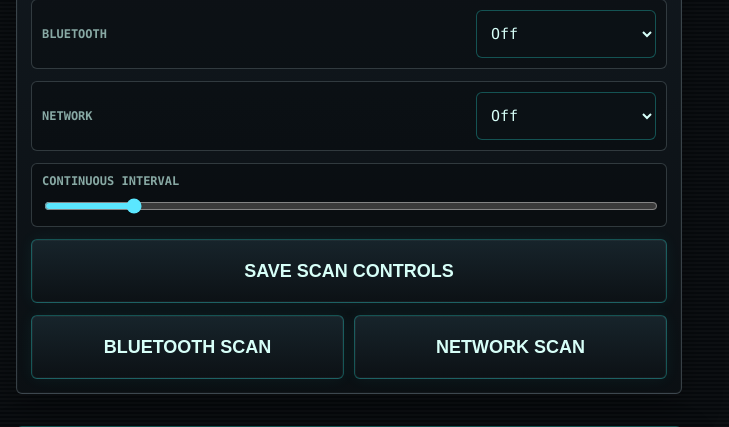
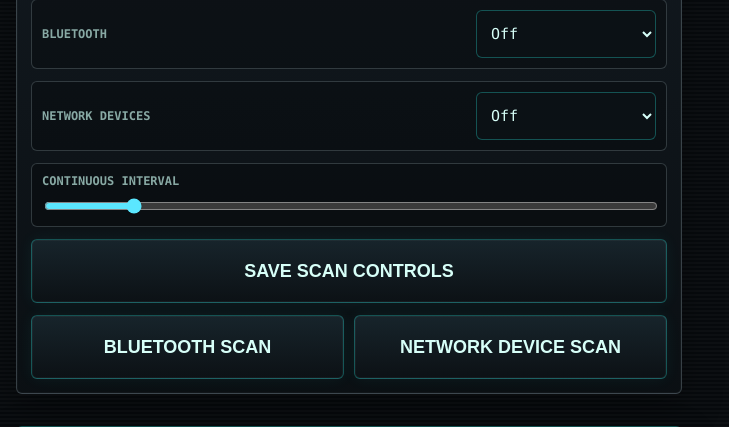
Before and after one commit to jfergs/gridrunner, a FastAPI app: template web/templates/index.html in a window 1280 px wide. Shown: the part 1062-1489 px from the top of the page, without its empty margins (0-729 px from the left). Run offline with FastAPI, Linux system fonts and the light colour scheme; the template is opened without the code that fills it, so the values that code supplies are empty.

Commit message:
Separate network device scan control
Clarify dashboard scan controls for network device discovery and preserve legacy scan state compatibility.

```diff
--- a/web/app.py
+++ b/web/app.py
@@ -39,13 +39,13 @@ SCAN_INTERVAL_DEFAULT = 300
 SCAN_PROFILES = {
     "low-impact": {
         "bluetooth_mode": "off",
-        "network_mode": "off",
+        "network_device_mode": "off",
         "interval_seconds": 900,
         "label": "Low Impact",
     },
     "field": {
         "bluetooth_mode": "continuous",
-        "network_mode": "continuous",
+        "network_device_mode": "continuous",
         "interval_seconds": 300,
         "label": "Field",
     },
@@ -118,7 +118,7 @@ def clamp_scan_interval(value):
 def load_scan_controls():
     controls = {
         "bluetooth_mode": "off",
-        "network_mode": "off",
+        "network_device_mode": "off",
         "interval_seconds": SCAN_INTERVAL_DEFAULT,
         "last_run": 0,
     }
@@ -136,8 +136,10 @@ def load_scan_controls():
         value = value.strip()
         if key == "GRIDRUNNER_SCAN_BLUETOOTH_MODE" and value in SCAN_MODES:
             controls["bluetooth_mode"] = value
+        elif key == "GRIDRUNNER_SCAN_NETWORK_DEVICE_MODE" and value in SCAN_MODES:
+            controls["network_device_mode"] = value
         elif key == "GRIDRUNNER_SCAN_NETWORK_MODE" and value in SCAN_MODES:
-            controls["network_mode"] = value
+            controls["network_device_mode"] = value
         elif key == "GRIDRUNNER_SCAN_INTERVAL_SECONDS":
             controls["interval_seconds"] = clamp_scan_interval(value)
         elif key == "GRIDRUNNER_SCAN_LAST_RUN":
@@ -153,7 +155,7 @@ def scan_profile_for(controls):
     for profile_id, profile in SCAN_PROFILES.items():
         if (
             controls.get("bluetooth_mode") == profile["bluetooth_mode"]
-            and controls.get("network_mode") == profile["network_mode"]
+            and controls.get("network_device_mode") == profile["network_device_mode"]
             and clamp_scan_interval(controls.get("interval_seconds")) == profile["interval_seconds"]
         ):
             return {
@@ -174,8 +176,8 @@ def describe_scan_controls(controls, now=None):
 
     if described.get("bluetooth_mode") == "continuous":
         active.append("Bluetooth")
-    if described.get("network_mode") == "continuous":
-        active.append("Network")
+    if described.get("network_device_mode") == "continuous":
+        active.append("Network Devices")
 
     described["active_scanners"] = ", ".join(active) if active else "none"
     described["state_label"] = "armed" if active else "off"
@@ -197,11 +199,11 @@ def describe_scan_controls(controls, now=None):
 
 def save_scan_controls(controls):
     bluetooth_mode = controls.get("bluetooth_mode", "off")
-    network_mode = controls.get("network_mode", "off")
+    network_device_mode = controls.get("network_device_mode", controls.get("network_mode", "off"))
     if bluetooth_mode not in SCAN_MODES:
         bluetooth_mode = "off"
-    if network_mode not in SCAN_MODES:
-        network_mode = "off"
+    if network_device_mode not in SCAN_MODES:
+        network_device_mode = "off"
 
     interval = clamp_scan_interval(controls.get("interval_seconds"))
     last_run = controls.get("last_run", 0)
@@ -215,7 +217,8 @@ def save_scan_controls(controls):
         "\n".join(
             [
                 f"GRIDRUNNER_SCAN_BLUETOOTH_MODE={bluetooth_mode}",
-                f"GRIDRUNNER_SCAN_NETWORK_MODE={network_mode}",
+                f"GRIDRUNNER_SCAN_NETWORK_DEVICE_MODE={network_device_mode}",
+                f"GRIDRUNNER_SCAN_NETWORK_MODE={network_device_mode}",
                 f"GRIDRUNNER_SCAN_INTERVAL_SECONDS={interval}",
                 f"GRIDRUNNER_SCAN_LAST_RUN={last_run}",
                 "",
@@ -234,7 +237,7 @@ def scan_controls_for_profile(profile_id, current_controls=None):
     controls.update(
         {
             "bluetooth_mode": profile["bluetooth_mode"],
-            "network_mode": profile["network_mode"],
+            "network_device_mode": profile["network_device_mode"],
             "interval_seconds": profile["interval_seconds"],
         }
     )
@@ -472,17 +475,19 @@ def scan_action(
     action: str = Form(...),
     scan_target: str = Form("all"),
     bluetooth_mode: str = Form("off"),
-    network_mode: str = Form("off"),
+    network_device_mode: str = Form(""),
+    network_mode: str = Form(""),
     interval_seconds: int = Form(SCAN_INTERVAL_DEFAULT),
     _user=Depends(require_auth),
 ):
     controls = load_scan_controls()
 
     if action == "save":
+        network_device_mode = network_device_mode or network_mode
         controls.update(
             {
                 "bluetooth_mode": bluetooth_mode,
-                "network_mode": network_mode,
+                "network_device_mode": network_device_mode,
                 "interval_seconds": interval_seconds,
             }
         )
--- a/web/templates/index.html
+++ b/web/templates/index.html
@@ -494,10 +494,10 @@
       </div>
 
       <div class="panel">
-        {% set scans = scan_controls|default({"bluetooth_mode": "off", "network_mode": "off", "interval_seconds": 300, "last_run": 0}) %}
+        {% set scans = scan_controls|default({"bluetooth_mode": "off", "network_device_mode": "off", "interval_seconds": 300, "last_run": 0}) %}
         {% set scan_profile = scans.profile|default({"label": "Custom"}) %}
         <h2>Scan Controls</h2>
-        <span class="status {% if scans.bluetooth_mode == 'off' and scans.network_mode == 'off' %}status-skipped{% else %}health-present{% endif %}">
+        <span class="status {% if scans.bluetooth_mode == 'off' and scans.network_device_mode == 'off' %}status-skipped{% else %}health-present{% endif %}">
           {{ scans.state_label|default('off') }}
         </span>
         <span>profile {{ scan_profile.label }}</span>
@@ -527,10 +527,10 @@
             </select>
           </div>
           <div class="scan-row">
-            <label for="network-mode">Network</label>
-            <select id="network-mode" name="network_mode">
-              <option value="off" {% if scans.network_mode == 'off' %}selected{% endif %}>Off</option>
-              <option value="continuous" {% if scans.network_mode == 'continuous' %}selected{% endif %}>Continuous</option>
+            <label for="network-device-mode">Network Devices</label>
+            <select id="network-device-mode" name="network_device_mode">
+              <option value="off" {% if scans.network_device_mode == 'off' %}selected{% endif %}>Off</option>
+              <option value="continuous" {% if scans.network_device_mode == 'continuous' %}selected{% endif %}>Continuous</option>
             </select>
           </div>
           <div class="scan-slider">
@@ -548,7 +548,7 @@
         <form method="post" action="/scans">
           <input type="hidden" name="action" value="scan-now">
           <input type="hidden" name="scan_target" value="network">
-          <button>Network Scan</button>
+          <button>Network Device Scan</button>
         </form>
         </div>
       </div>
```
Also changed, not shown: tests/test_events_service_install.py (+1 -1 lines), tests/test_template_render.py (+34 -9 lines), README.md, 2 other files.
